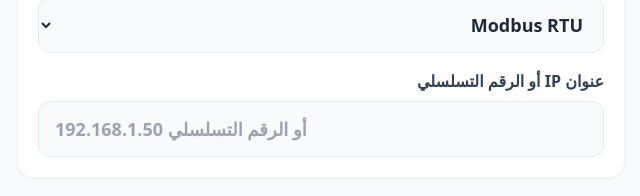
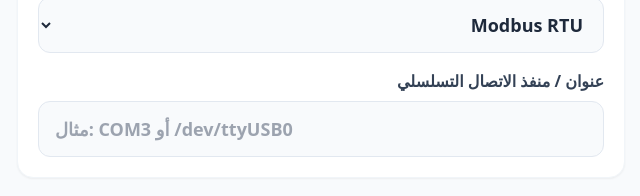
Before and after one commit to mahmoudbir-glitch/Shamsak, a Next.js app: page /settings in a window 1280 px wide. Shown: the part 865-1061 px from the top of the page, without its empty margins (319-959 px from the left). Built offline with nearby package versions, Linux system fonts and the light colour scheme; no server answers; the database is empty.

Commit message:
Clarify inverter address field by protocol

```diff
--- a/src/app/settings/page.tsx
+++ b/src/app/settings/page.tsx
@@ -177,8 +177,8 @@ export default function SettingsPage() {
           </select>
         </div>
         <div className="space-y-2">
-          <label className="text-base font-semibold text-slate-700">عنوان IP أو الرقم التسلسلي</label>
-          <input type="text" value={inverterAddress} onChange={(e) => setInverterAddress(e.target.value)} placeholder="192.168.1.50 أو الرقم التسلسلي" className={inputClass} dir="ltr" />
+          <label className="text-base font-semibold text-slate-700">{protocol === "Modbus TCP" ? "عنوان IP للإنفرتر" : protocol === "Modbus RTU" ? "عنوان / منفذ الاتصال التسلسلي" : "عنوان جهاز الـDatalogger (إن وُجد)"}</label>
+          <input type="text" value={inverterAddress} onChange={(e) => setInverterAddress(e.target.value)} placeholder={protocol === "Modbus TCP" ? "مثال: 192.168.1.50" : protocol === "Modbus RTU" ? "مثال: COM3 أو /dev/ttyUSB0" : "مثال: عنوان الجهاز أو الرقم التسلسلي"} className={inputClass} dir="ltr" />
         </div>
       </div>
 
```
